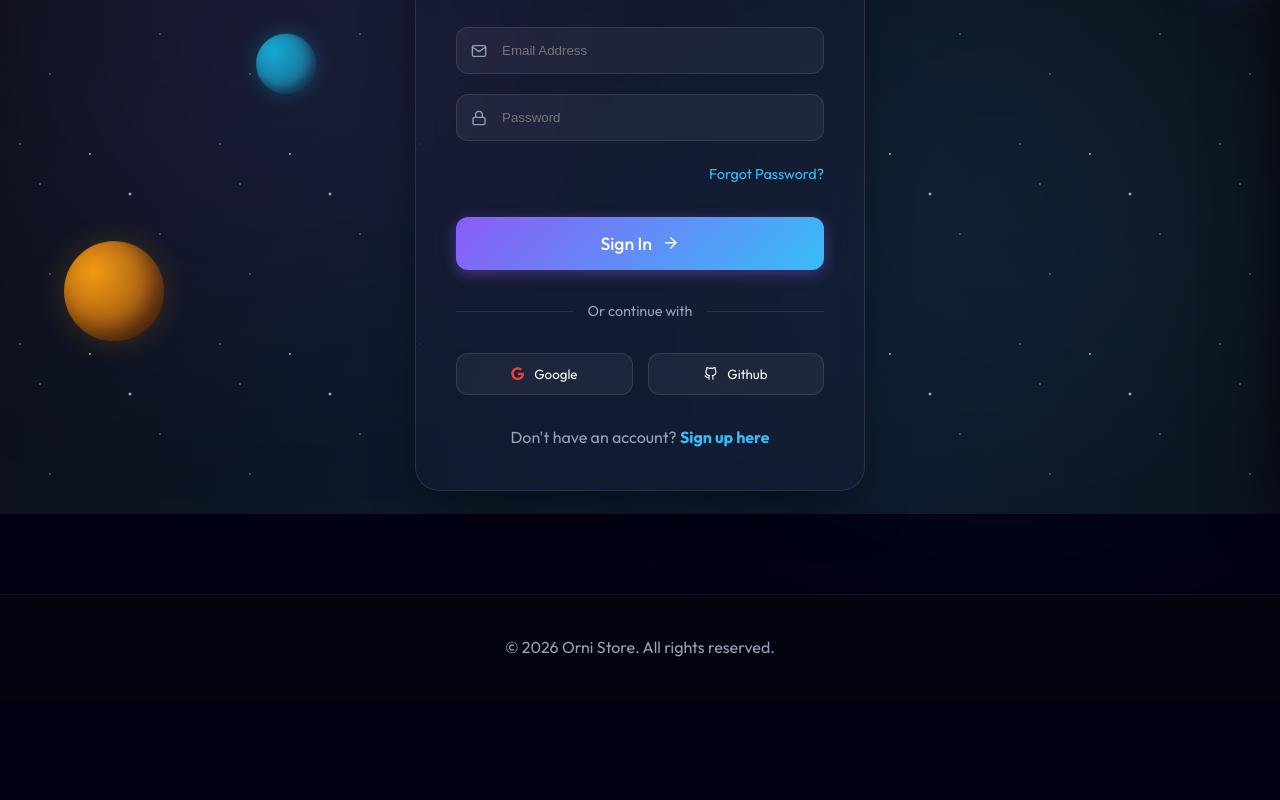
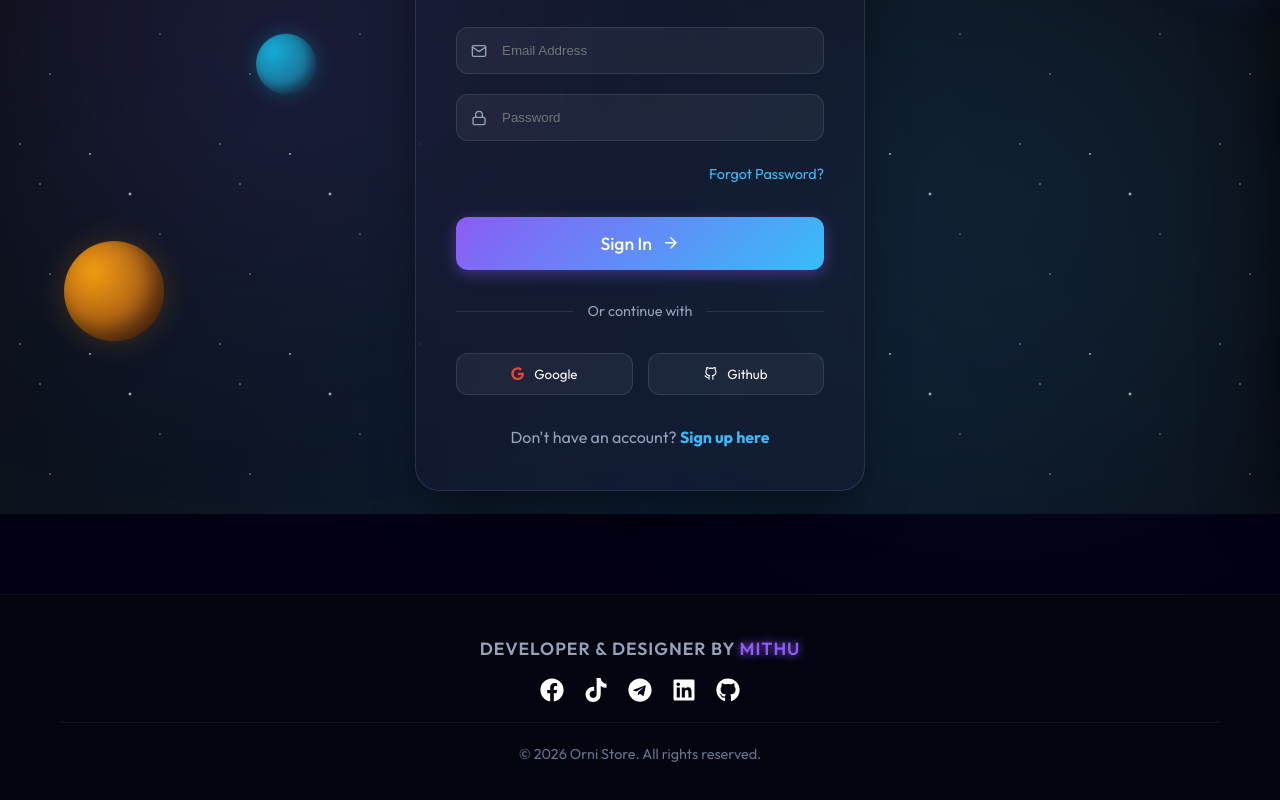
Before and after one commit to PrimeMITHU09/Ornistore, a React (Vite) app: page /auth in a window 1280 px wide. Shown: the part 286-1086 px from the top of the page. Before the commit the page ends 987 px from the top, so only its background shows below. Built offline with nearby package versions, Linux system fonts and the light colour scheme.

Commit message:
Add files via upload

```diff
--- a/src/components/Footer.jsx
+++ b/src/components/Footer.jsx
@@ -1,10 +1,39 @@
+import { FaFacebook, FaTiktok, FaTelegram, FaLinkedin, FaGithub } from 'react-icons/fa';
+
 const Footer = () => {
   return (
     <footer className="footer">
-      <div className="container">
-        <p>&copy; {new Date().getFullYear()} Orni Store. All rights reserved.</p>
+      <div className="container" style={{ display: 'flex', flexDirection: 'column', alignItems: 'center', gap: '20px' }}>
+
+        <div className="developer-info" style={{ textAlign: 'center' }}>
+          <p style={{ fontSize: '1.1rem', fontWeight: '600', letterSpacing: '1px', color: '#94a3b8', marginBottom: '15px' }}>
+            DEVELOPER & DESIGNER BY <span style={{ color: 'var(--primary-color)', textShadow: '0 0 10px var(--primary-color)' }}>MITHU</span>
+          </p>
+          <div className="social-links" style={{ display: 'flex', gap: '20px', justifyContent: 'center' }}>
+            <a href="https://www.facebook.com/share/18tb9ZUx7z/" target="_blank" rel="noopener noreferrer" className="social-icon">
+              <FaFacebook />
+            </a>
+            <a href="https://www.tiktok.com/@__mithu.09?_r=1&_t=ZS-97eCaNaOpyW" target="_blank" rel="noopener noreferrer" className="social-icon">
+              <FaTiktok />
+            </a>
+            <a href="https://t.me/Prime8088" target="_blank" rel="noopener noreferrer" className="social-icon">
+              <FaTelegram />
+            </a>
+            <a href="https://www.linkedin.com/in/mithu-jr-2519bb31b?utm_source=share_via&utm_content=profile&utm_medium=member_android" target="_blank" rel="noopener noreferrer" className="social-icon">
+              <FaLinkedin />
+            </a>
+            <a href="https://github.com/PrimeMITHU09" target="_blank" rel="noopener noreferrer" className="social-icon">
+              <FaGithub />
+            </a>
+          </div>
+        </div>
+
+        <p style={{ fontSize: '0.9rem', color: '#64748b', borderTop: '1px solid rgba(255,255,255,0.05)', paddingTop: '20px', width: '100%' }}>
+          &copy; {new Date().getFullYear()} Orni Store. All rights reserved.
+        </p>
       </div>
     </footer>
   );
 }
+
 export default Footer;
--- a/src/index.css
+++ b/src/index.css
@@ -1267,3 +1267,18 @@ button {
 .tip-card {
   margin-bottom: 10px;
 }
+
+/* Social Icons */
+.social-icon {
+  font-size: 1.5rem;
+  color: #fff;
+  transition: all 0.3s ease;
+  display: flex;
+  align-items: center;
+  justify-content: center;
+}
+.social-icon:hover {
+  color: var(--secondary-color);
+  transform: translateY(-3px);
+  text-shadow: 0 0 10px var(--secondary-color);
+}
```
